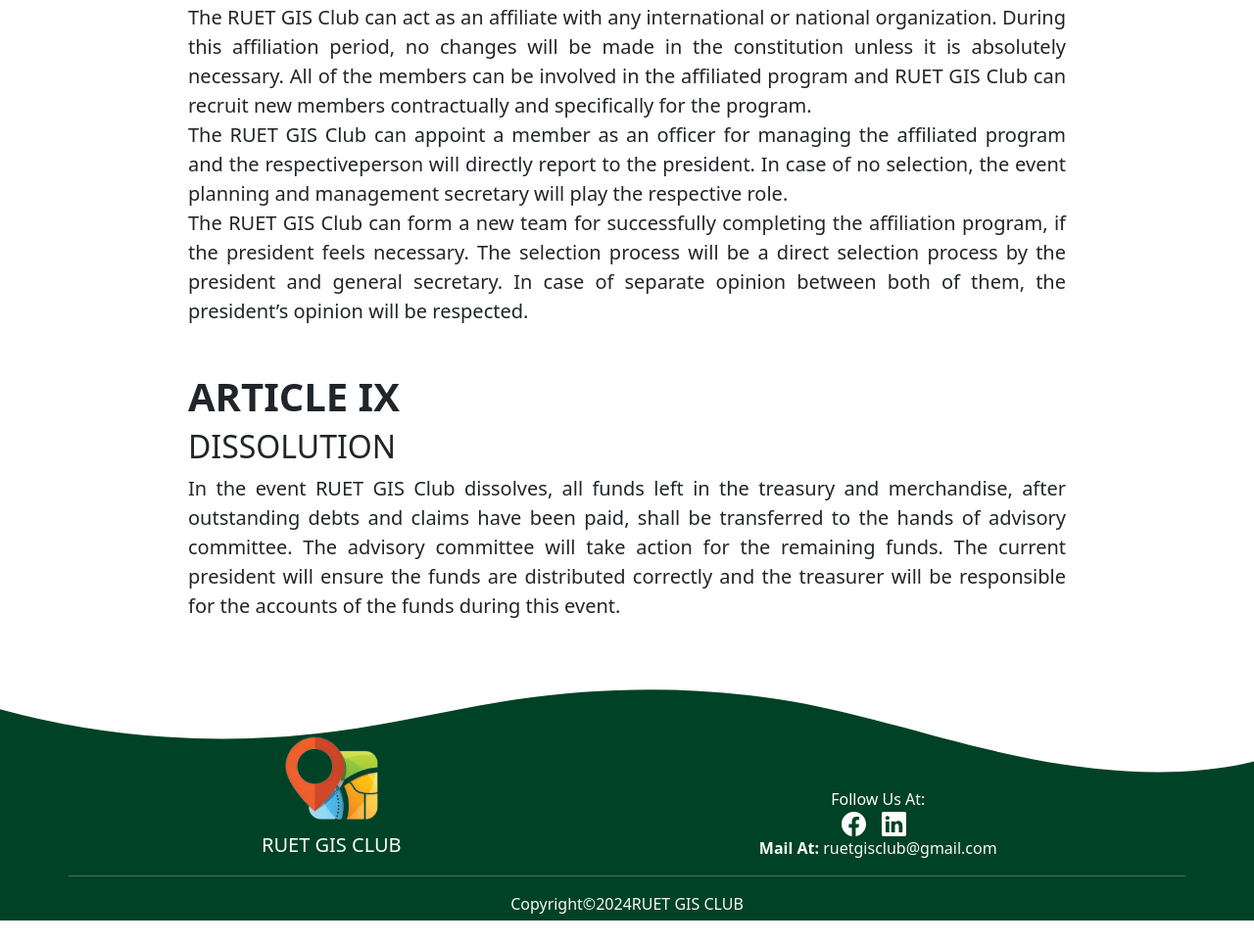
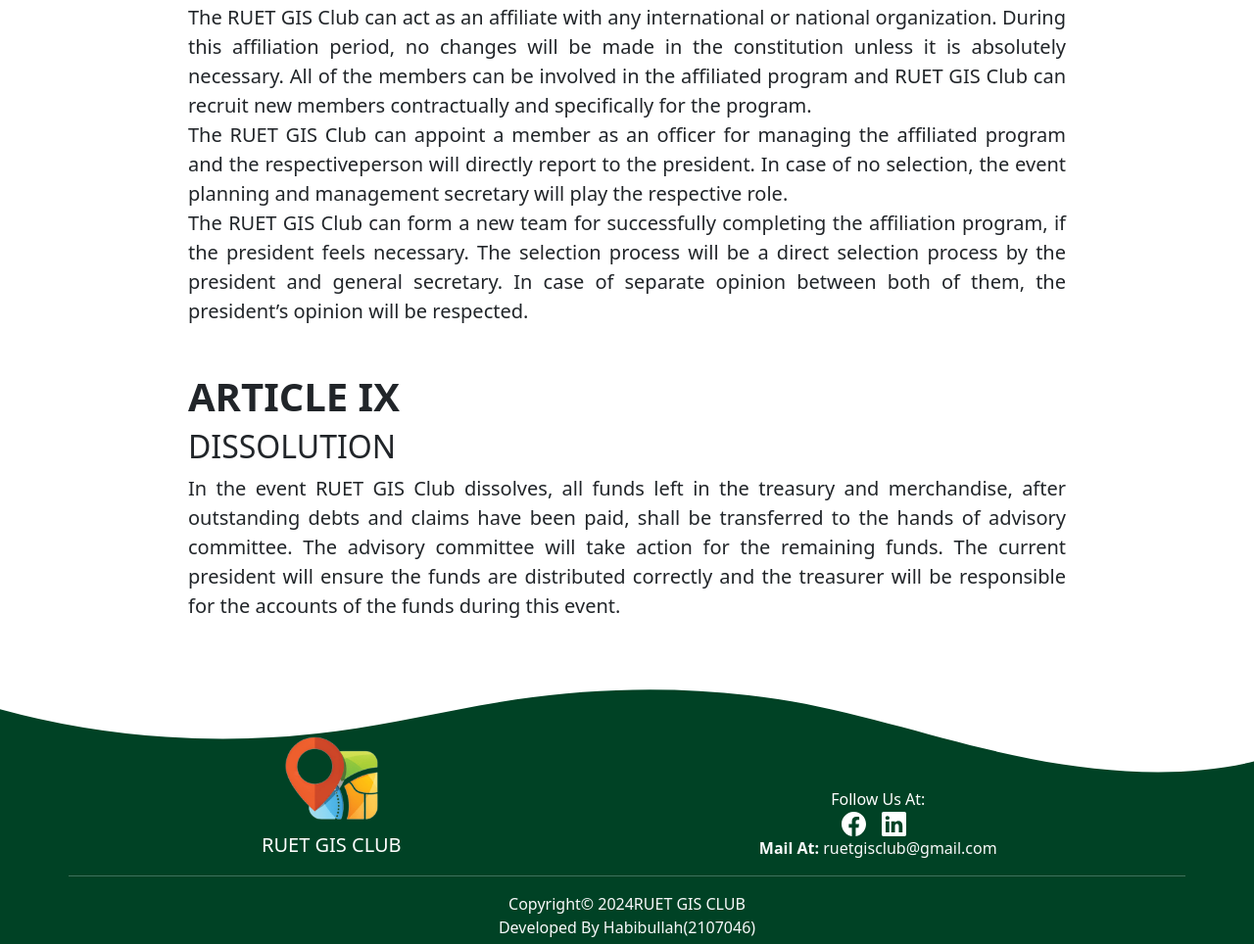
Before and after one commit to habibullah046/RUET-GIS-CLUB, a plain HTML site: page constitution.html in a window 1280 px wide. Shown: the part 7027-7991 px from the top of the page at 98% size. Before the commit the page ends 7967 px from the top, so only its background shows below. Drawn offline with nearby package versions, Linux system fonts and the light colour scheme.

Commit message:
Update constitution.html

```diff
--- a/constitution.html
+++ b/constitution.html
@@ -406,7 +406,8 @@
     <b>
       <hr class="container">
     </b>
-    <p class="footer-end text-light  text-center">Copyright&copy2024RUET GIS CLUB</p>
+    <p class="footer-end text-light  text-center">Copyright&copy 2024RUET GIS CLUB</p>
+     <p class="footer-end text-light  text-center">Developed By <a href="https://www.facebook.com/habibullah046" style="text-decoration: none;" class="footer-end text-light  text-center">Habibullah(2107046)</a></p>
   </footer>
    <!--footer section ends-->
 </body>
```
